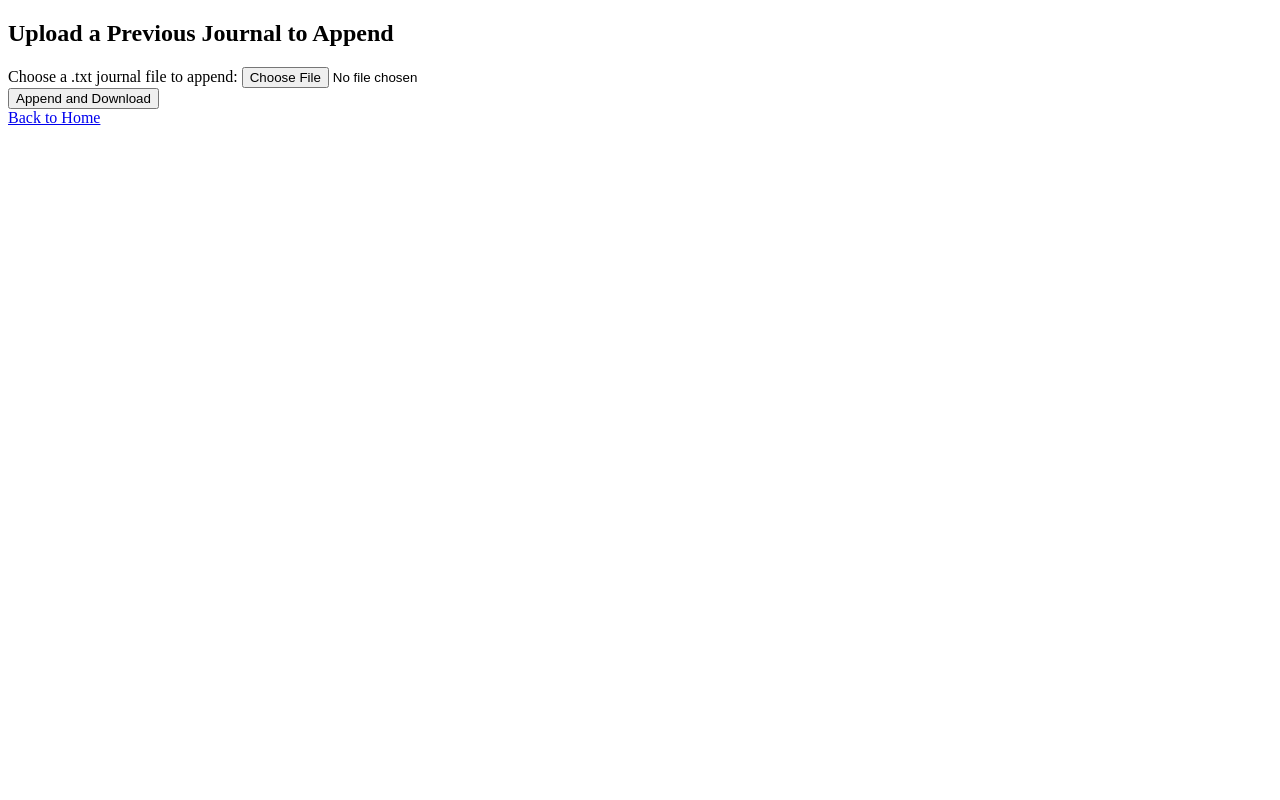
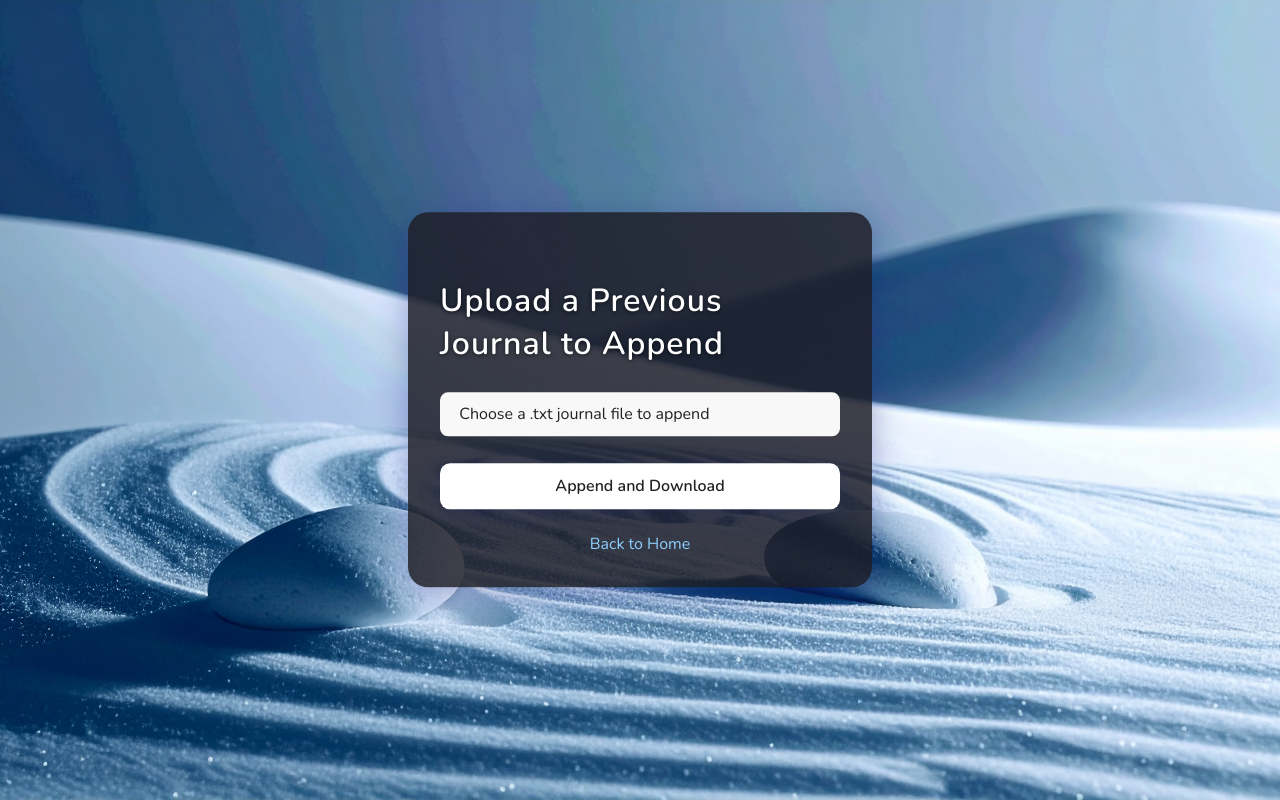
Before and after one commit to Sreethan1611/Heralune01, a Flask app: template Heralune/templates/redo.html in a window 1280 px wide. Run offline with Flask 3, Linux system fonts and the light colour scheme; the template is opened without the code that fills it: most values are stand-ins (such as "Sample title", 1, 10 or a date in 2020).

Commit message:
Updated UI of redo and fixed the bug on upload and append

```diff
--- a/Heralune/main.py
+++ b/Heralune/main.py
@@ -81,27 +81,10 @@ def reanalyze():
     return render_template("update.html", journal_box=journal_box, mood=mood)
 
 @app.route('/redo', methods=['POST'])
-def upload_and_append():
-        journal = request.form.get('journal', '').strip()
-        insight = request.form.get("insight", "").strip()
-        uploaded_file = request.files.get('file')
-
-        old_content = ""
-        if uploaded_file and uploaded_file.filename:
-            old_content = uploaded_file.read().decode("utf-8")
-        new_entry = f"\n\n---\nJournal Entry:\n{journal}\n\nHeralune's Insight:\n{insight}"
-        combined_content = old_content + new_entry
-
-        output_file = BytesIO()
-        output_file.write(combined_content.encode("utf-8"))
-        output_file.seek(0)
-        filename = f"heralune_journal_{datetime.now().strftime('%Y%m%d_%H%M%S')}.txt"
-
-        return send_file(output_file,
-                         as_attachment=True,
-                         download_name=filename,
-                         mimetype='text/plain')
-
+def redo():
+    journal = request.form.get("journal", "")
+    insight = request.form.get("insight", "")
+    return render_template("redo.html", journal=journal, insight=insight)
 
 @app.route('/reanalyze_result', methods=['POST'])
 def reanalyze_result():
@@ -112,29 +95,33 @@ def reanalyze_result():
     result = get_heralune_insight(combined_journal)
     return render_template("result.html", result=result, journal_box=combined_journal, mood=mood)
 
-@app.route("/update", methods=["POST"])
+    from datetime import datetime
+
+@app.route('/update', methods=['POST'])
 def update_journal():
-    uploaded_file = request.files.get("uploaded_file")
-    new_entry = request.form.get("journal_entry", "").strip()
-    timestamp = datetime.now().strftime("%Y-%m-%d %H:%M:%S")
-
-    if not uploaded_file or not uploaded_file.filename or not uploaded_file.filename.endswith(".txt"):
-        return "Please upload a valid .txt file."
-
-    try:
-        previous_content = uploaded_file.read().decode("utf-8")
-    except Exception as e:
-        return f"Error reading uploaded file: {e}"
-
-    updated_content = f"{previous_content.strip()}\n\n[{timestamp}]\n{new_entry}"
-    output_file = BytesIO()
-    output_file.write(updated_content.encode("utf-8"))
-    output_file.seek(0)
-    filename = f"heralune_updated_journal_{datetime.now().strftime('%Y%m%d_%H%M%S')}.txt"
-    return send_file(output_file,
-                     as_attachment=True,
-                     download_name=filename,
-                     mimetype='text/plain')
+        uploaded_file = request.files.get("file")
+        journal_entry = request.form.get("journal", "").strip()
+        insight = request.form.get("insight", "").strip()
+        timestamp = datetime.now().strftime("%Y-%m-%d %H:%M:%S")
+        metadata = f"--- Appended Entry ---\nUpload Timestamp: {timestamp}"
+        if not uploaded_file or not uploaded_file.filename or not uploaded_file.filename.endswith(".txt"):
+            return "Please upload a valid .txt file."
+        try:
+            previous_content = uploaded_file.read().decode("utf-8")
+        except Exception as e:
+            return f"Error reading uploaded file: {e}"
+        new_content = (
+            f"\n\n{metadata}\nJournal Entry:\n{journal_entry}\n\nHeralune's Insight:\n{insight}\n"
+        )
+        updated_content = f"{previous_content.strip()}{new_content}"
+        output_file = BytesIO()
+        output_file.write(updated_content.encode("utf-8"))
+        output_file.seek(0)
+        filename = f"heralune_updated_journal_{datetime.now().strftime('%Y%m%d_%H%M%S')}.txt"
+        return send_file(output_file,
+                         as_attachment=True,
+                         download_name=filename,
+                         mimetype='text/plain')
 
 @app.route('/upload', methods=['POST'])
 def upload():
--- a/Heralune/templates/redo.html
+++ b/Heralune/templates/redo.html
@@ -1,17 +1,136 @@
 <!DOCTYPE html>
 <html>
+    <link  href="https://fonts.googleapis.com/css2?family=Nunito:wght@400;600&display=swap" rel="stylesheet" </link>
+      <style>
+          body {
+            margin: 0;
+            padding: 0;
+            font-family: 'Nunito', sans-serif;
+            background: url('/static/mm2.jpg') no-repeat center center fixed;
+            background-size: cover;
+            color: white;
+            height: 100vh;
+            min-height: 100vh;
+            box-sizing: border-box;
+          }
+          .overlay {
+            position: absolute;
+            left: 50%;
+            top: 50%;
+            transform: translate(-50%, -50%);
+            max-width: 400px;
+            width: 90vw;
+            background: rgba(30, 30, 40, 0.85);
+            border-radius: 20px;
+            padding: 2.5rem 2rem 2rem 2rem;
+            box-shadow: 0 8px 32px 0 rgba(31,38,135,0.37);
+            display: flex;
+            flex-direction: column;
+            align-items: center;
+          }
+          h2 {
+            margin-bottom: 1.5rem;
+            font-size: 2rem;
+            font-weight: 600;
+            letter-spacing: 1px;
+            text-shadow: 0 1px 4px #000a;
+          }
+          form {
+            width: 100%;
+            display: flex;
+            flex-direction: column;
+            align-items: stretch;
+          }
+          label {
+            font-size: 1.1rem;
+            color: #fff;
+            margin-bottom: 0.6rem;
+            margin-top: 0.8rem;
+            font-family: inherit;
+            font-weight: 500;
+          }
+          input[type="file"] {
+            margin-bottom: 1.1rem;
+            color: #fff;
+            background: transparent;
+            border: none;
+            font-family: inherit;
+            opacity: 0;
+            position: absolute;
+            width: 0;
+            height: 0;
+          }
+          .file-input-label {
+            display: inline-block;
+            background: #f8f8f8;
+            color: #222;
+            font-size: 1rem;
+            border-radius: 8px;
+            padding: 0.7rem 1.2rem;
+            cursor: pointer;
+            margin-bottom: 1rem;
+            margin-top: 0.2rem;
+            transition: background 0.2s;
+          }
+          .file-input-label:hover {
+            background: #ececec;
+          }
+          button {
+            margin: 0.7rem auto 0 auto;
+            padding: 0.75rem 1.5rem;
+            font-size: 1rem;
+            background-color: #fff;
+            color: #222;
+            border: none;
+            border-radius: 10px;
+            cursor: pointer;
+            width: 100%;
+            font-family: inherit;
+            font-weight: 600;
+            box-shadow: 0 4px 24px 0 rgba(31,38,135,0.19);
+            transition: background 0.3s, color 0.3s;
+          }
+          button:hover {
+            background-color: #ededed;
+            color: #0078d4;
+          }
+          a {
+            color: #8ecfff;
+            margin-top: 1.5rem;
+            font-size: 1rem;
+            display: block;
+            text-align: center;
+            text-decoration: none;
+            font-weight: 500;
+          }
+          a:hover {
+            color: #f5a0d7;
+            text-decoration: underline;
+          }
+          @media (max-width: 600px) {
+            .overlay {
+              padding: 1.3rem 0.7rem;
+            }
+            h2 {
+              font-size: 1.23rem;
+            }
+          }
+          </style>
 <head>
     <title>Redo</title>
 </head>
 <body>
+     <div class="overlay">
     <h2>Upload a Previous Journal to Append</h2>
-    <form action="{{ url_for('redo') }}" method="POST" enctype="multipart/form-data">
-        <label>Choose a .txt journal file to append:</label>
-        <input type="file" name="file" accept=".txt"><br>
-        <input type="hidden" name="journal" value="{{ journal }}">
-        <input type="hidden" name="insight" value="{{ insight }}">
-        <button type="submit">Append and Download</button>
-    </form>
+         <form action="{{ url_for('update') }}" method="POST" enctype="multipart/form-data">
+             <label for="file-upload" class="file-input-label">Choose a .txt journal file to append</label>
+             <input type="file" id="file-upload" name="file" accept=".txt">
+             <input type="hidden" name="journal" value="{{ journal }}">
+             <input type="hidden" name="insight" value="{{ insight }}">
+             <button type="submit">Append and Download</button>
+         </form>
+
     <a href="/">Back to Home</a>
+         </div>
 </body>
 </html>
--- a/Heralune/templates/result.html
+++ b/Heralune/templates/result.html
@@ -75,8 +75,8 @@
         <input type="hidden" name="mood" value="{{ mood }}">
         <button type="submit">Reanalyze</button>
     </form>
-    <form action="/redo" method="POST">
-        <input type="hidden" name="journal_entry" value="{{ journal_box }}">
+    <form action="{{ url_for('redo') }}" method="POST">
+        <input type="hidden" name="journal" value="{{ journal_box }}">
         <input type="hidden" name="insight" value="{{ result }}">
         <button type="submit">Upload and Append</button>
     </form>
```
